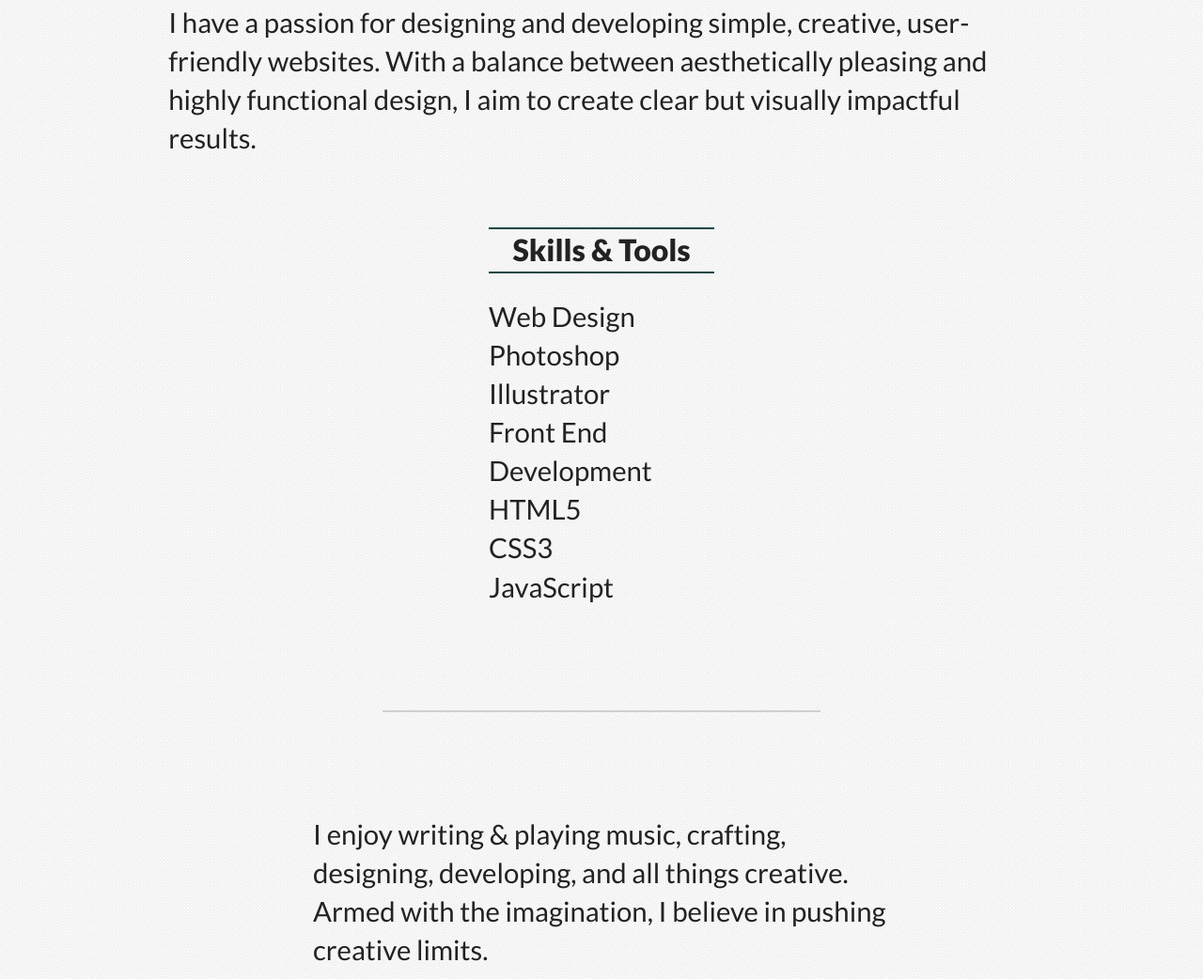
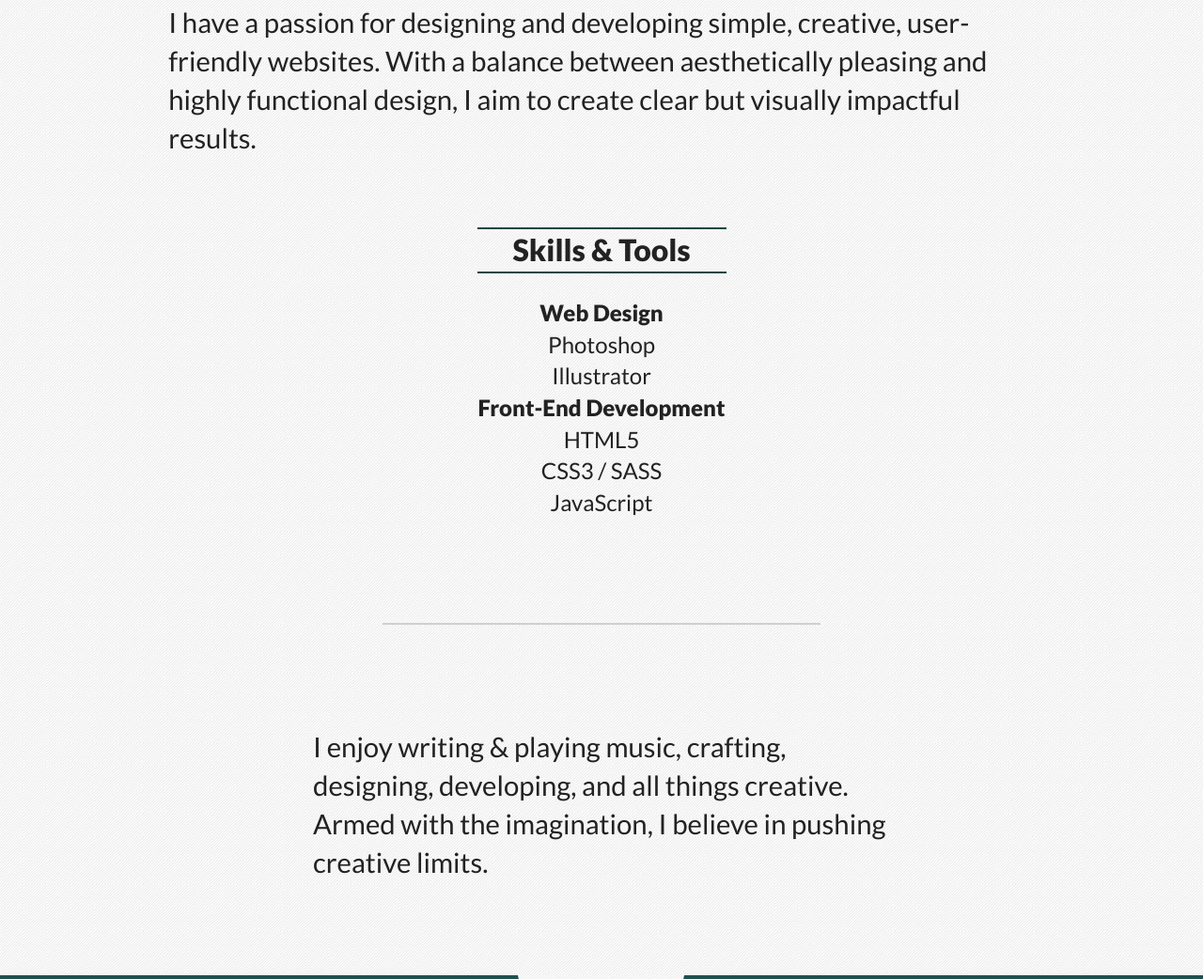
Before and after one commit to JLass6688/jakeLassiterDesign, a plain HTML site: page index.html in a window 1280 px wide. Shown: the part 3953-4995 px from the top of the page at 94% size. Drawn offline with nearby package versions, Linux system fonts and the light colour scheme; files whose address does not match are found by name.

Commit message:
4th adjustment to about me page

```diff
--- a/index.html
+++ b/index.html
@@ -139,15 +139,15 @@
                 <div class="skills-text">
                     <h2>Skills & Tools</h2>
                     <ul>
-                        <li>Web Design</li>
+                        <li><h3>Web Design</h3></li>
                         <ul>
                             <li>Photoshop</li>
                             <li>Illustrator</li>
                         </ul>
-                        <li>Front End Development</li>
+                        <li><h3>Front-End Development</h3></li>
                         <ul>
                             <li>HTML5</li>
-                            <li>CSS3</li>
+                            <li>CSS3 / SASS</li>
                             <li>JavaScript</li>
                         </ul>
                     </ul>
--- a/static/sass/main.scss
+++ b/static/sass/main.scss
@@ -368,14 +368,17 @@ div.module.parallax-2 {
         }
     }
     .skills-text {
-      width: 240px;
+      width: 265px;
       margin: 0 auto 100px;
     }
     li {
       font-family: $prim_font;
-      font-size: 22pt;
+      font-size: 18pt;
       font-weight: 400;
-      text-align: left;
+      text-align: center;
+    }
+    h3 {
+      font-weight: 900;
     }
     .personal-text {
       max-width: 73%;
```
Also changed, not shown: static/css/main.css.
